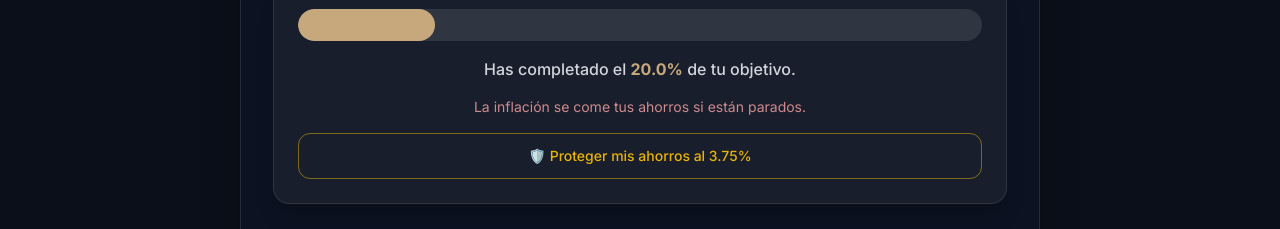
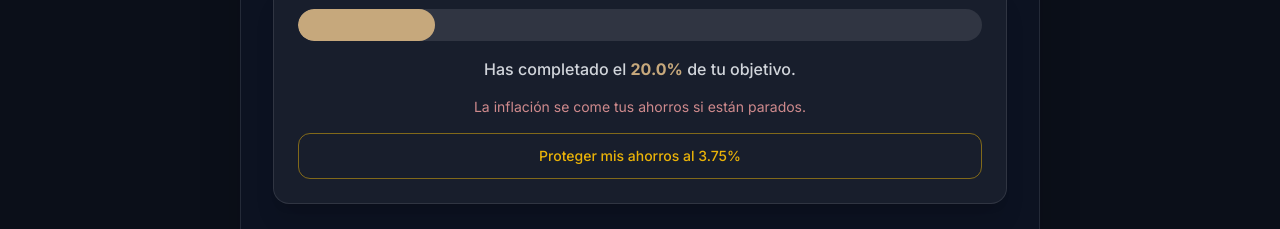
Before and after one commit to bombardeenLaUA/Vantos, a Next.js app: page /herramientas/ahorro in a window 1280 px wide. Shown: the part 860-1089 px from the top of the page. Built offline with nearby package versions, Linux system fonts and the light colour scheme; a web font is replaced by a local one.

Commit message:
fuera emojis

```diff
--- a/app/herramientas/ahorro/page.tsx
+++ b/app/herramientas/ahorro/page.tsx
@@ -155,7 +155,7 @@ export default function AhorroToolPage() {
                 rel="noopener noreferrer"
                 className="w-full py-3 px-4 rounded-xl border border-yellow-500/50 text-yellow-500 hover:bg-yellow-500 hover:text-black transition-all font-medium text-sm inline-flex items-center justify-center"
               >
-                🛡️ Proteger mis ahorros al 3.75%
+                Proteger mis ahorros al 3.75%
               </a>
             </div>
 
--- a/app/herramientas/inversion/page.tsx
+++ b/app/herramientas/inversion/page.tsx
@@ -184,7 +184,7 @@ export default function InversionToolPage() {
                 rel="noopener noreferrer"
                 className="w-full py-3 px-4 rounded-xl border border-yellow-500/50 text-yellow-500 hover:bg-yellow-500 hover:text-black transition-all font-medium text-sm inline-flex items-center justify-center"
               >
-                🚀 Empieza a generar este interés compuesto hoy
+                Empieza a generar este interés compuesto hoy
               </a>
 
               {/* Gráfico */}
```
